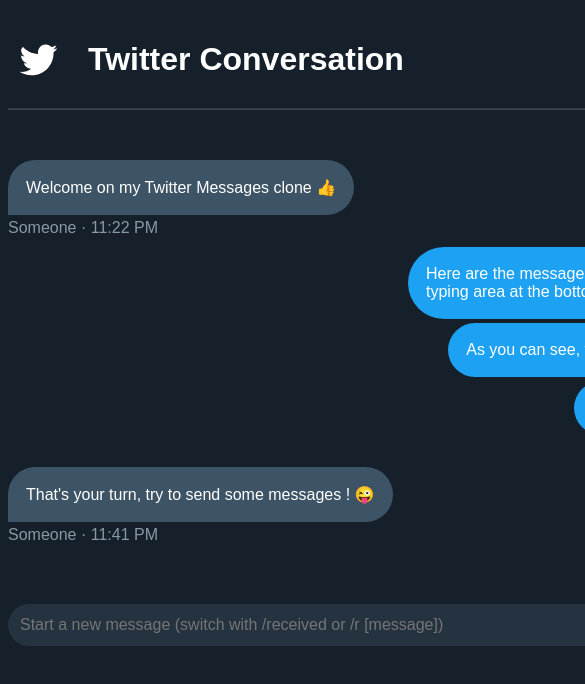
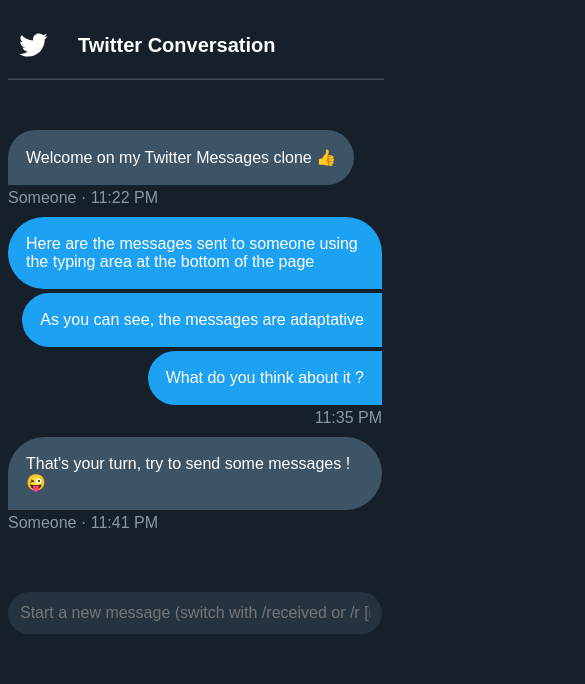
Before and after one commit to tpompon/twitter-messages, a plain HTML site: page index.html in a window 390 px wide. Shown: the top 684 px of the page, 585 px wide, since content can reach past the window. Drawn offline with nearby package versions, Linux system fonts and the light colour scheme.

Commit message:
Responsive media queries added

```diff
--- a/style.css
+++ b/style.css
@@ -1,6 +1,50 @@
 body {
   background: #15202B;
   font-family: Arial;
+}
+
+/* Large desktops and laptops */
+@media (min-width: 1200px) {
+
+}
+
+/* Landscape tablets and medium desktops */
+@media (min-width: 992px) and (max-width: 1199px) {
+
+}
+
+/* Portrait tablets and small desktops */
+@media (min-width: 768px) and (max-width: 991px) {
+  .conversation {
+    width: 100% !important;
+  }
+}
+
+/* Landscape phones and portrait tablets */
+@media (max-width: 767px) {
+  .conversation {
+    width: 100% !important;
+  }
+  .tagname {
+    display: none !important;
+  }
+}
+
+/* Portrait phones and smaller */
+@media (max-width: 480px) {
+  .title {
+    font-size: 20px !important;
+  }
+  .twitter-logo {
+    width: 30px !important;
+    height: 30px !important;
+  }
+  .conversation {
+    width: 100% !important;
+  }
+  .tagname {
+    display: none !important;
+  }
 }
 
 .title {
```
